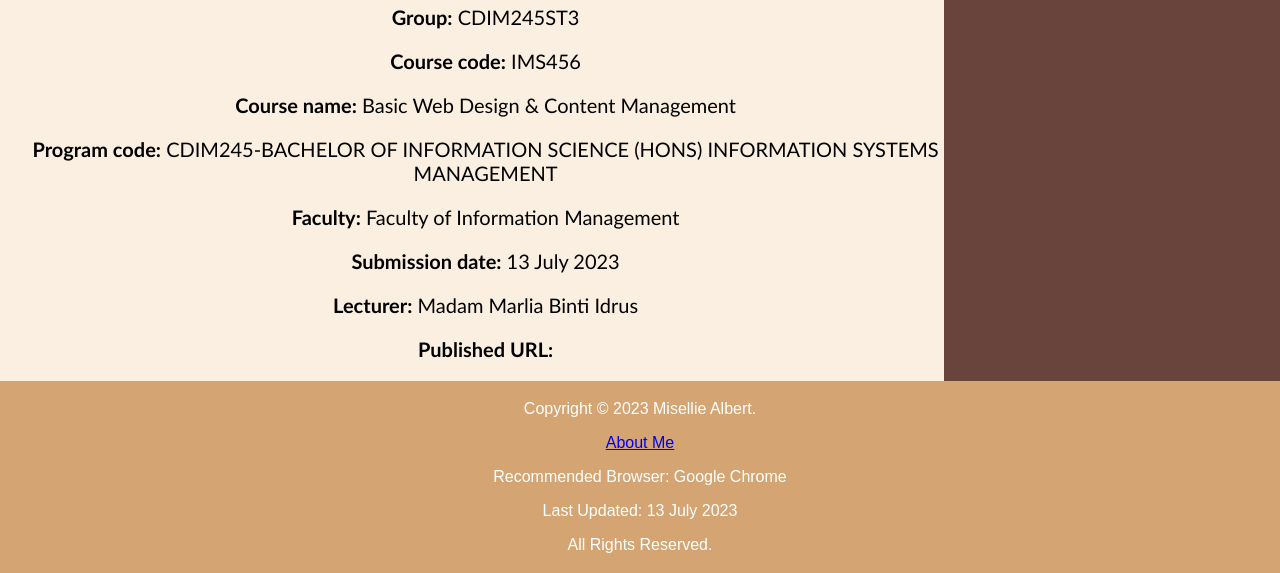
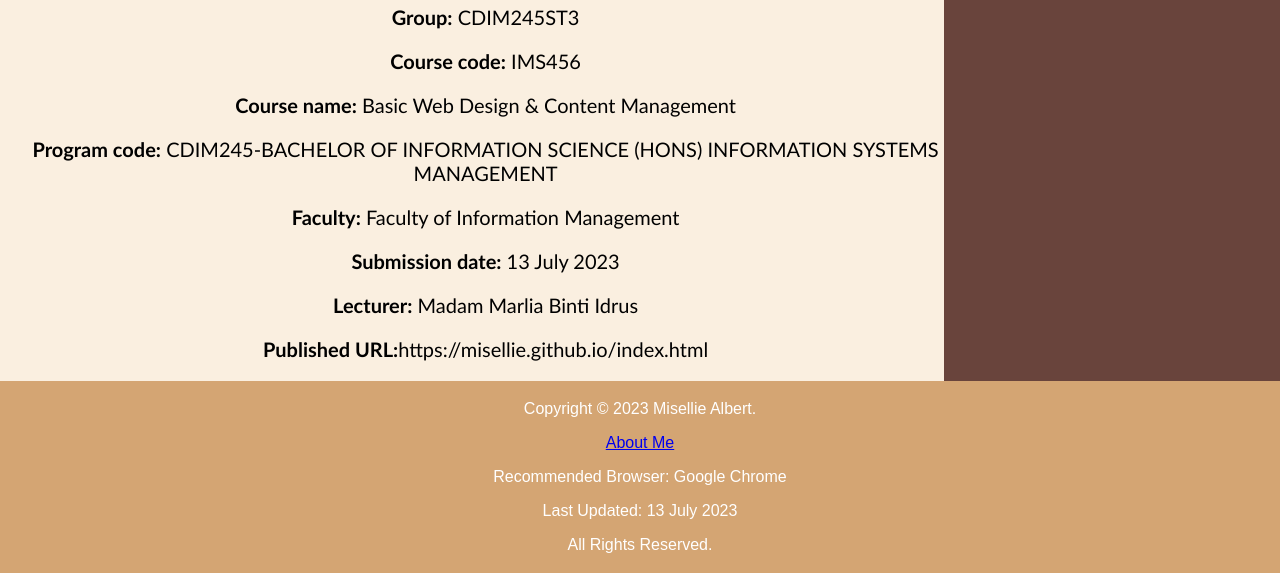
Before and after one commit to misellie/misellie.github.io, a plain HTML site: page Student.html in a window 1280 px wide. Shown: the part 1427-2000 px from the top of the page. Drawn offline with Linux system fonts and the light colour scheme.

Commit message:
update url

```diff
--- a/Student.html
+++ b/Student.html
@@ -72,7 +72,7 @@
       <p><b>Faculty:</b> Faculty of Information Management</p>
       <p><b>Submission date:</b> 13 July 2023</p>
       <p><b>Lecturer:</b> Madam Marlia Binti Idrus</p>
-      <p><b>Published URL:</b> </p>
+      <p><b>Published URL:</b>https://misellie.github.io/index.html</p>
   </article>
 
   <aside id="aside" class="aside">
```
